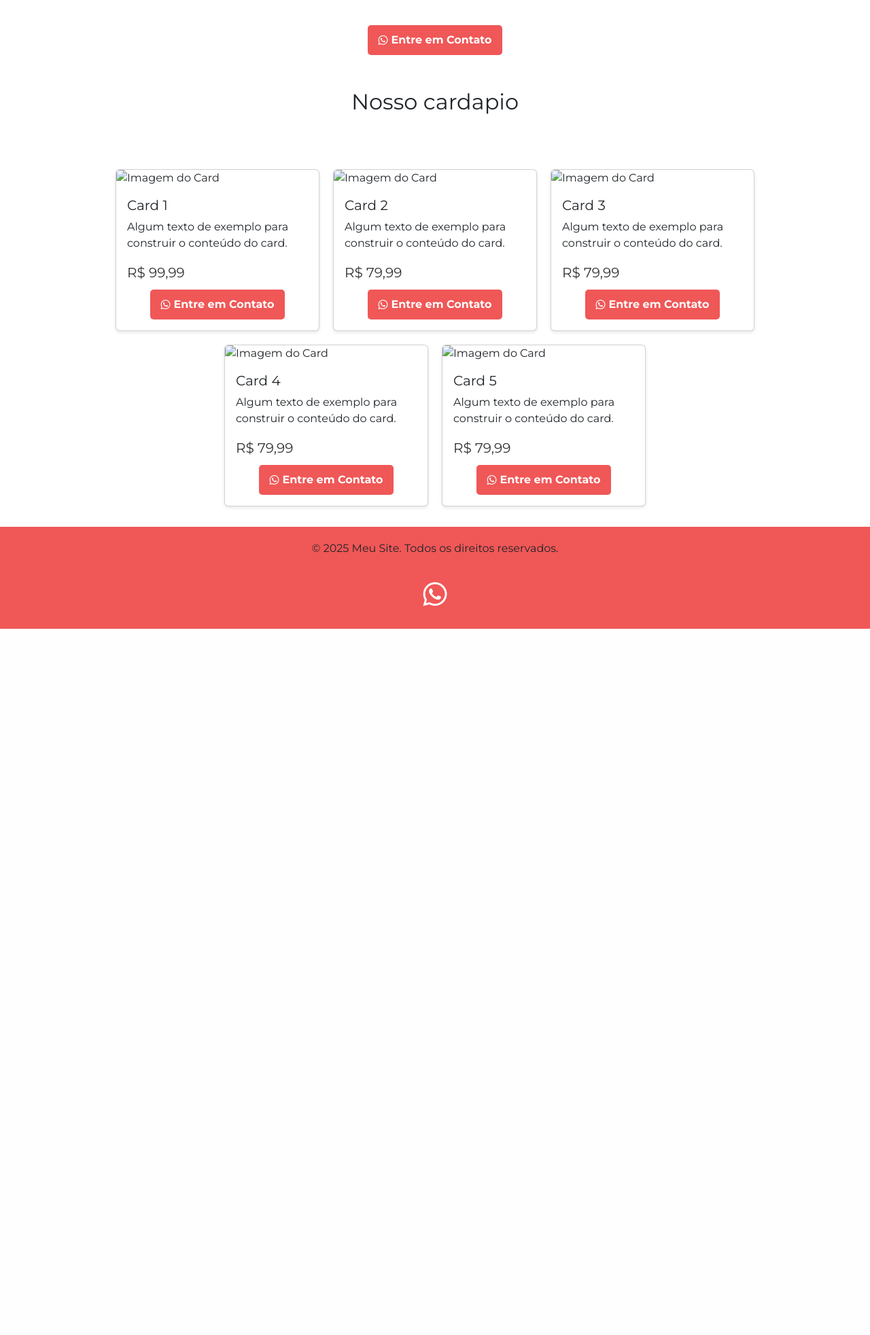
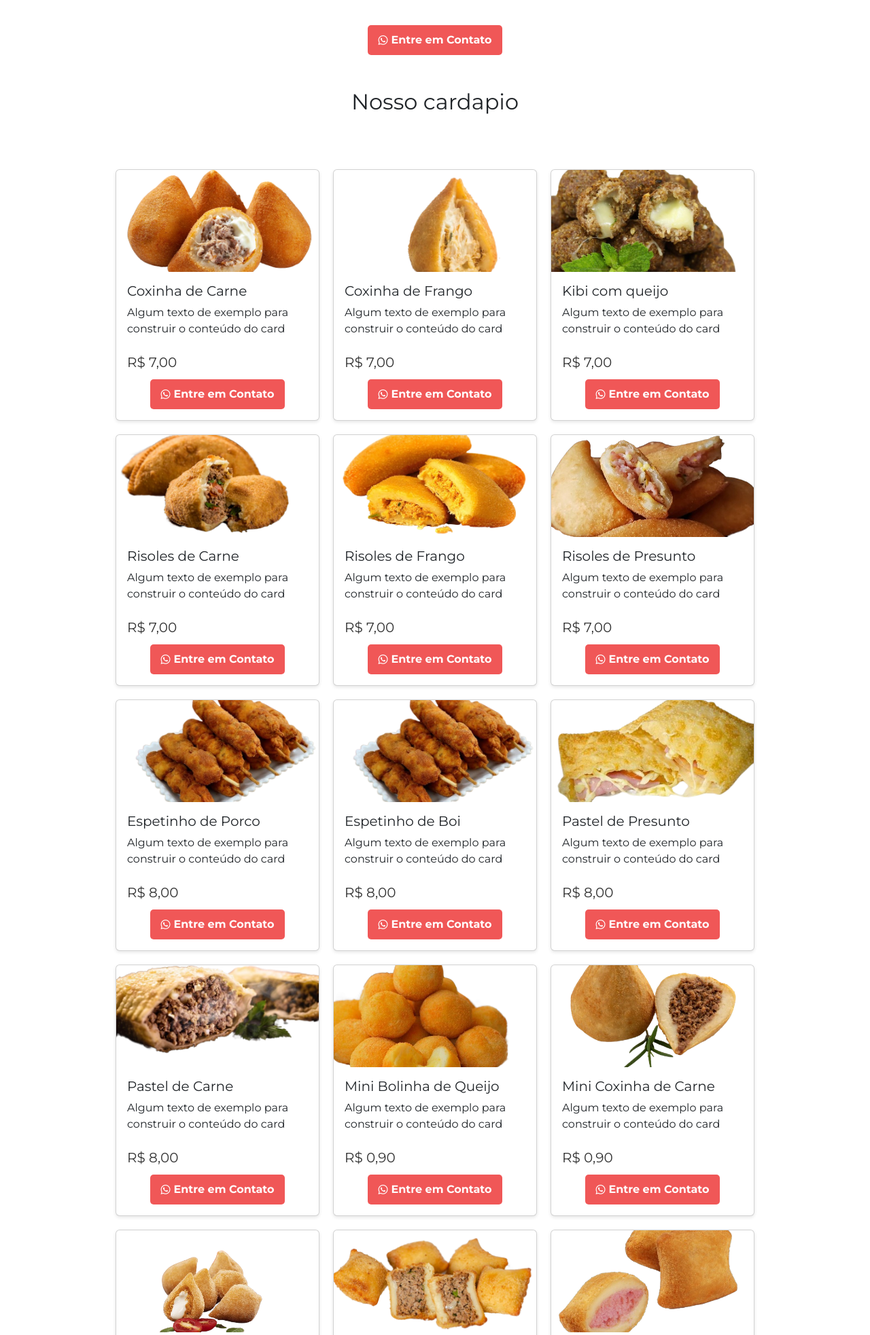
Before and after one commit to flavio-a-galvao/trabalho-semestre, a PHP site: page / in a window 1280 px wide. Shown: the part 1046-3010 px from the top of the page at 68% size. Before the commit the page ends 1971 px from the top, so only its background shows below. Run offline with PHP 8.4, Linux system fonts and the light colour scheme; some libraries are stand-ins or nearby versions.

Commit message:
adicionando a pasta minis salgados

```diff
--- a/trabalho-semestre/css/style.css
+++ b/trabalho-semestre/css/style.css
@@ -34,21 +34,43 @@
 }
 
 .card {
-    background-color: white; /* Cor de fundo do card */
-    border-radius: 5px; /* Bordas arredondadas */
-    box-shadow: 0 2px 5px rgba(0, 0, 0, 0.1); /* Sombra para dar profundidade */
-    margin: 10px; /* Margem entre os cards */
-    width: 300px; /* Largura fixa do card */
-    overflow: hidden; /* Esconde o conteúdo que ultrapassa o card */
+    background-color: white;
+    border-radius: 5px;
+    box-shadow: 0 2px 5px rgba(0, 0, 0, 0.1);
+    margin: 10px;
+    width: 300px;
+    overflow: hidden;
+
+    /* NOVOS: */
+    display: flex;
+    flex-direction: column;
+    height: 100%;
 }
 
 .card-img-top {
-    width: 100%; /* A imagem ocupa 100% da largura do card */
-    height: auto; /* Mantém a proporção da imagem */
+    width: 100%;
+    height: 150px;         /* NOVO: altura fixa */
+    object-fit: cover;     /* NOVO: mantém proporção sem distorcer */
 }
 
 .card-body {
-    padding: 15px; /* Espaçamento interno do corpo do card */
+    padding: 15px;
+
+    /* NOVOS: */
+    display: flex;
+    flex-direction: column;
+    flex-grow: 1;
+}
+
+.card-body .container {
+    margin-top: auto;
+}
+
+.card-text {
+    height: 50px; /* Limita a altura da descrição */
+    overflow: hidden;
+    text-overflow: ellipsis;
+    margin-bottom: 10px;
 }
 
 .card-price {
--- a/trabalho-semestre/index.php
+++ b/trabalho-semestre/index.php
@@ -1,3 +1,9 @@
+<?php
+
+include 'produtos.php';
+?>
+
+
 <!DOCTYPE html>
 <html lang="pt-br">
 <head>
@@ -30,15 +36,15 @@
             <a class="nav-link active" aria-current="page" href="#">Home</a>
           </li>
           <li class="nav-item">
-            <a class="nav-link" href="#">Contato</a>
+            <a class="nav-link" href="contato.php">Contato</a>
           </li>
           <li class="nav-item dropdown">
             <a class="nav-link dropdown-toggle" href="#" role="button" data-bs-toggle="dropdown" aria-expanded="false">
               Salgados
             </a>
             <ul class="dropdown-menu">
-              <li><a class="dropdown-item" href="#">Minis</a></li>
-              <li><a class="dropdown-item" href="#">Grandes</a></li>
+              <li><a class="dropdown-item" href="minis.php">Minis</a></li>
+              <li><a class="dropdown-item" href="grandes">Grandes</a></li>
             </ul>
           </li>
         </ul>
@@ -62,12 +68,13 @@
   <h2 class="text-center" data-aos="flip-left">Nosso cardapio</h2>
 
  <div class="card-container">
+        <?php foreach ($salgadosGrandes as $salgado): ?>
             <div class="card" data-aos="flip-left">
-            <img src="https://via.placeholder.com/150" class="card-img-top" alt="Imagem do Card">
+                <img src="<?php echo $salgado['imagem']; ?>" class="card-img-top" alt="<?php echo $salgado['nome']; ?>">
                 <div class="card-body">
-                <h5 class="card-title">Card 1</h5>
-                <p class="card-text">Algum texto de exemplo para construir o conteúdo do card.</p>
-                <p class="card-price">R$ 99,99</p>
+                    <h5 class="card-title"><?php echo $salgado['nome']; ?></h5>
+                    <p class="card-text"><?php echo $salgado['descricao']; ?></p>
+                    <p class="card-price">R$ <?php echo number_format($salgado['preco'], 2, ',', '.'); ?></p>
                     <div class="container">
                         <a href="https://wa.me/5544998086959" class="whatsapp-button" target="_blank">
                             <i class="fab fa-whatsapp"></i> Entre em Contato
@@ -75,12 +82,15 @@
                     </div>
                 </div>
             </div>
+        <?php endforeach; ?>
+
+        <?php foreach ($salgadosPequenos as $salgado): ?>
             <div class="card" data-aos="flip-left">
-            <img src="https://via.placeholder.com/150" class="card-img-top" alt="Imagem do Card">
+                <img src="<?php echo $salgado['imagem']; ?>" class="card-img-top" alt="<?php echo $salgado['nome']; ?>">
                 <div class="card-body">
-                <h5 class="card-title">Card 2</h5>
-                <p class="card-text">Algum texto de exemplo para construir o conteúdo do card.</p>
-                <p class="card-price">R$ 79,99</p>
+                    <h5 class="card-title"><?php echo $salgado['nome']; ?></h5>
+                    <p class="card-text"><?php echo $salgado['descricao']; ?></p>
+                    <p class="card-price">R$ <?php echo number_format($salgado['preco'], 2, ',', '.'); ?></p>
                     <div class="container">
                         <a href="https://wa.me/5544998086959" class="whatsapp-button" target="_blank">
                             <i class="fab fa-whatsapp"></i> Entre em Contato
@@ -88,45 +98,7 @@
                     </div>
                 </div>
             </div>
-        <div class="card" data-aos="flip-left">
-            <img src="https://via.placeholder.com/150" class="card-img-top" alt="Imagem do Card">
-            <div class="card-body">
-                <h5 class="card-title">Card 3</h5>
-                <p class="card-text">Algum texto de exemplo para construir o conteúdo do card.</p>
-                <p class="card-price">R$ 79,99</p>
-                <div class="container">
-                    <a href="https://wa.me/5544998086959" class="whatsapp-button" target="_blank">
-                        <i class="fab fa-whatsapp"></i> Entre em Contato
-                    </a>
-                </div>
-            </div>
-        </div>
-        <div class="card" data-aos="flip-left">
-            <img src="https://via.placeholder.com/150" class="card-img-top" alt="Imagem do Card">
-            <div class="card-body">
-                <h5 class="card-title">Card 4</h5>
-                <p class="card-text">Algum texto de exemplo para construir o conteúdo do card.</p>
-                <p class="card-price">R$ 79,99</p>
-                <div class="container">
-                    <a href="https://wa.me/5544998086959" class="whatsapp-button" target="_blank">
-                        <i class="fab fa-whatsapp"></i> Entre em Contato
-                    </a>
-                </div>
-            </div>
-        </div>
-        <div class="card" data-aos="flip-left">
-            <img src="https://via.placeholder.com/150" class="card-img-top" alt="Imagem do Card">
-            <div class="card-body">
-                <h5 class="card-title">Card 5</h5>
-                <p class="card-text">Algum texto de exemplo para construir o conteúdo do card.</p>
-                <p class="card-price">R$ 79,99</p>
-                <div class="container">
-                    <a href="https://wa.me/5544998086959" class="whatsapp-button" target="_blank">
-                        <i class="fab fa-whatsapp"></i> Entre em Contato
-                    </a>
-                </div>
-            </div>
-        </div>
+        <?php endforeach; ?>
   </div>
 
 </main>
--- a/trabalho-semestre/produtos.php
+++ b/trabalho-semestre/produtos.php
@@ -1,7 +1,7 @@
 <?php
 $salgadosGrandes = [
     [
-        'nome' => 'Coxinha de Carne,
+        'nome' => 'Coxinha de Carne',
         'descricao' => 'Algum texto de exemplo para construir o conteúdo do card',
         'preco' => 7.00,
         'imagem' => 'imagens/coxinha-carne.png',
@@ -15,8 +15,8 @@ $salgadosGrandes = [
     [
         'nome' => 'Kibi com queijo',
         'descricao' => 'Algum texto de exemplo para construir o conteúdo do card',
-        'preco' => 7.00
-        'imagem' => 'imagens/kibi.png,
+        'preco' => 7.00,
+        'imagem' => 'imagens/kibi.png',
     ],
     [
         'nome' => 'Risoles de Carne',
@@ -61,7 +61,8 @@ $salgadosGrandes = [
         'imagem' => 'imagens/pastel-carne.png',
     ],
 ];
-$salgadoPequenos[
+
+$salgadosPequenos = [
     [
         'nome' => 'Mini Bolinha de Queijo',
         'descricao' => 'Algum texto de exemplo para construir o conteúdo do card',
@@ -72,31 +73,31 @@ $salgadoPequenos[
         'nome' => 'Mini Coxinha de Carne',
         'descricao' => 'Algum texto de exemplo para construir o conteúdo do card',
         'preco' => 0.90,
-        'imagem' => 'imagens/mini-coxinha-carne.png'
+        'imagem' => 'imagens/mini-coxinha-carne.png',
     ],
     [
         'nome' => 'Mini Coxinha de Frango',
         'descricao' => 'Algum texto de exemplo para construir o conteúdo do card',
         'preco' => 0.90,
-        'imagem' => 'imagens/mini-coxinha-frango.png'
+        'imagem' => 'imagens/mini-coxinha-frango.png',
     ],
     [
         'nome' => 'Mini Traveseirinho de Carne',
         'descricao' => 'Algum texto de exemplo para construir o conteúdo do card',
         'preco' => 0.90,
-        'imagem' => 'imagens/mini-traveseirinho-carne.png'
+        'imagem' => 'imagens/mini-traveseirinho-carne.png',
     ],
-        [
+    [
         'nome' => 'Mini Traveseirinho de Presunto',
         'descricao' => 'Algum texto de exemplo para construir o conteúdo do card',
         'preco' => 0.90,
-        'imagem' => 'imagens/mini-traveseirinho-presunto.png'
+        'imagem' => 'imagens/mini-traveseirinho-presunto.png',
     ],
-        [
+    [
         'nome' => 'Kibi com Queijo',
         'descricao' => 'Algum texto de exemplo para construir o conteúdo do card',
         'preco' => 0.90,
-        'imagem' => 'imagens/kibi.png'
+        'imagem' => 'imagens/kibi.png',
     ],
-]
+];
 ?>
```
Also changed, not shown: trabalho-semestre/grandes.php (added, +27 -0 lines), trabalho-semestre/minis.php (added, +27 -0 lines). Lines whose indentation alone changed are shown as unchanged.
